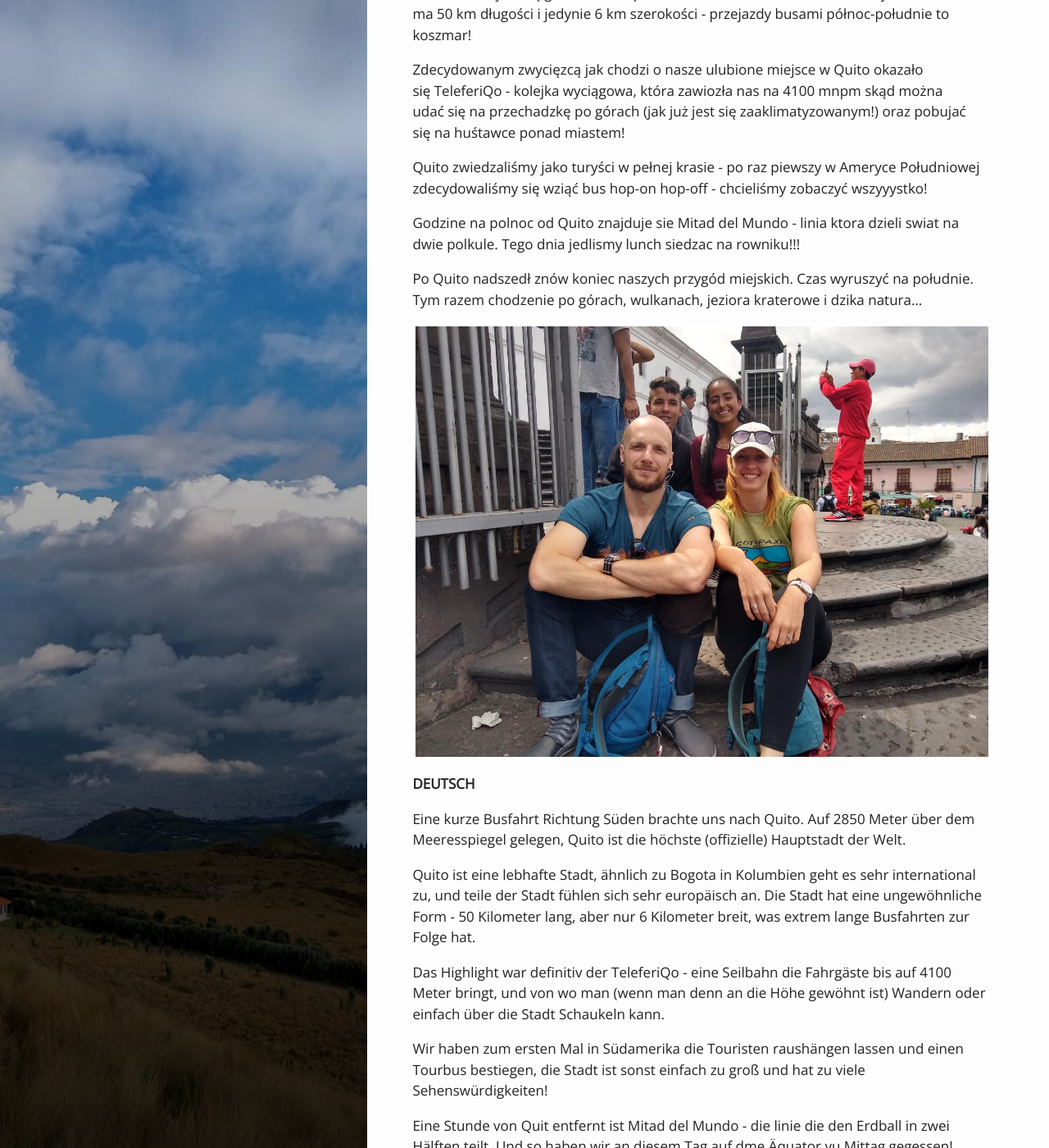
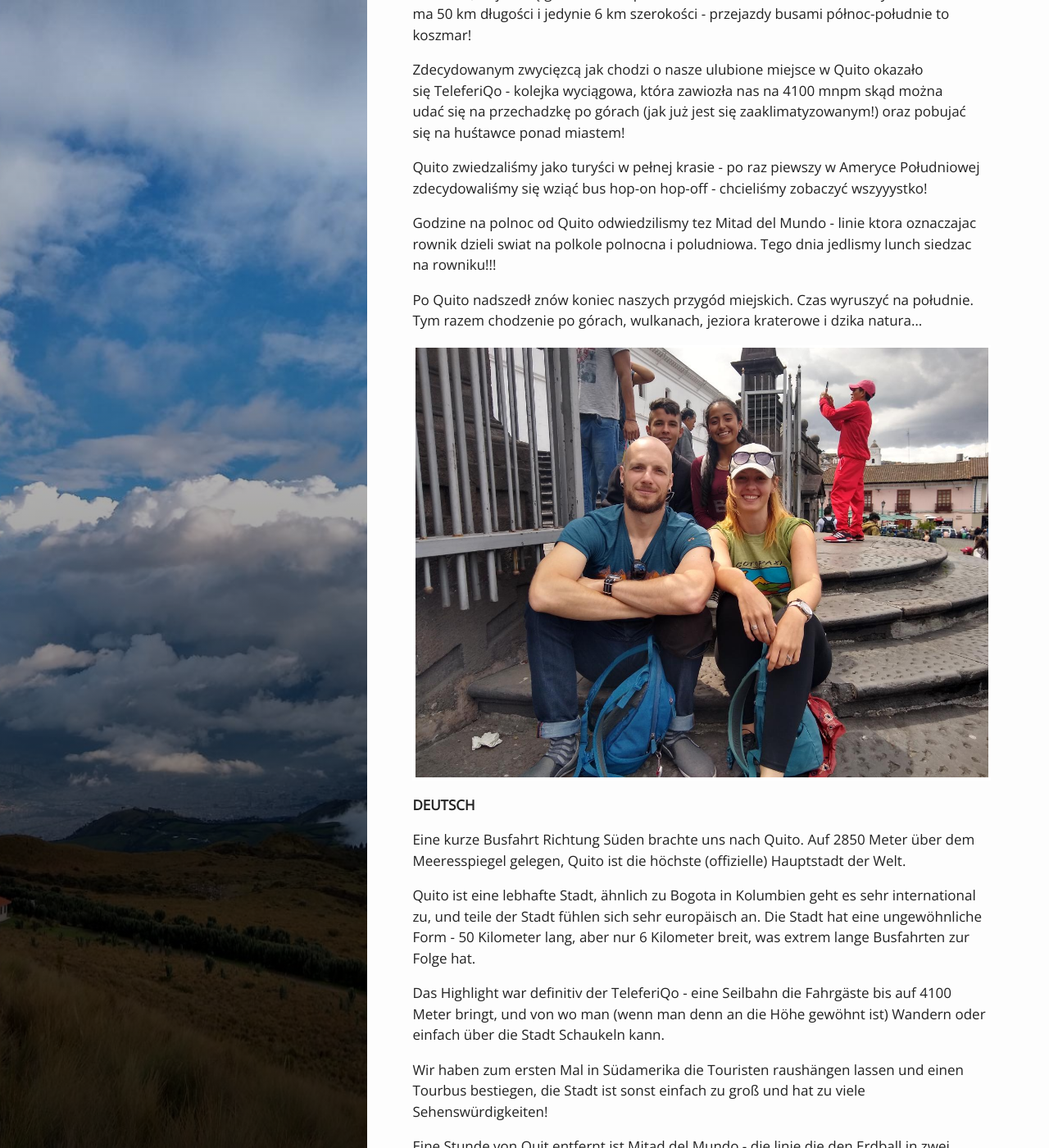
Before and after one commit to SchlachterSchmidt/topatagonia.xyz.assets, a Jekyll site: the page built from _posts/2019-06-15-Quito.markdown, in a window 1280 px wide and 1400 px high, scrolled down 1720 px. Shown: the whole window at 82% size. Built offline with Jekyll 4.4.1, drawn with Linux system fonts in a browser that asks for light colours; comment, search, counter and statistics services are not loaded; some of the changed text lies outside the part shown.

Commit message:
fixing typos

```diff
--- a/_posts/2019-06-15-Quito.markdown
+++ b/_posts/2019-06-15-Quito.markdown
@@ -35,7 +35,7 @@ Zdecydowanym zwycięzcą jak chodzi o nasze ulubione miejsce w Quito okazało s
 
 Quito zwiedzaliśmy jako turyści w pełnej krasie - po raz piewszy w Ameryce Południowej zdecydowaliśmy się wziąć bus hop-on hop-off - chcieliśmy zobaczyć wszyyystko!
 
-Godzine na polnoc od Quito znajduje sie Mitad del Mundo - linia ktora dzieli swiat na dwie polkule. Tego dnia jedlismy lunch siedzac na rowniku!!!
+Godzine na polnoc od Quito odwiedzilismy tez Mitad del Mundo - linie ktora oznaczajac rownik dzieli swiat na polkole polnocna i poludniowa. Tego dnia jedlismy lunch siedzac na rowniku!!!
 
 Po Quito nadszedł znów koniec naszych przygód miejskich. Czas wyruszyć na południe. Tym razem chodzenie po górach, wulkanach, jeziora kraterowe i dzika natura...
 
```
Also changed, not shown: other parts of _posts/2019-06-15-Quito.markdown (+1 -1 lines).
